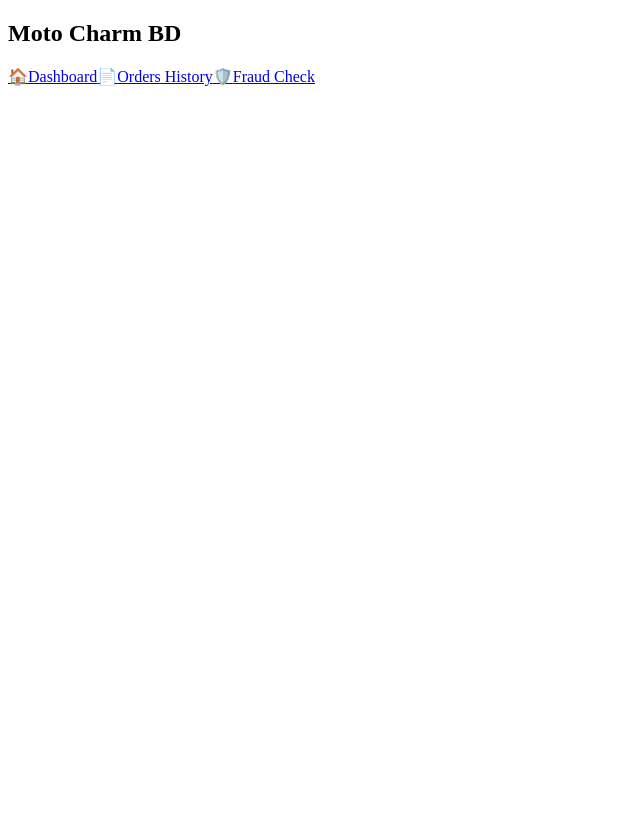
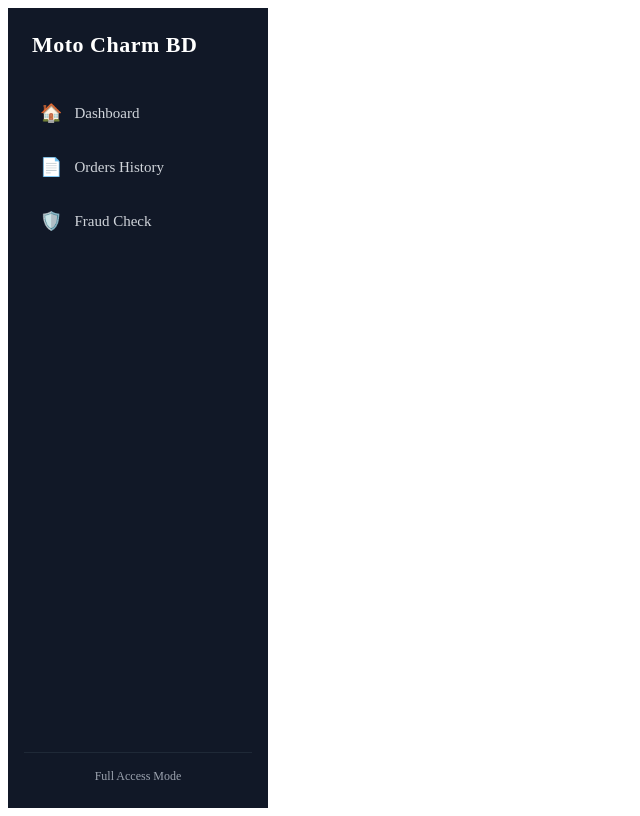
Before and after one commit to motocharmbd/motocharmbd-erp, a Next.js app: page / in a window 1280 px wide. Shown: the whole page, without its empty margins (0-640 px from the left). Built offline with nearby package versions, Linux system fonts and the light colour scheme.

Commit message:
Refactor Sidebar component to use menuItems array

```diff
--- a/app/layout.tsx
+++ b/app/layout.tsx
@@ -1,48 +1,67 @@
 "use client";
 
-import Link from "next/navigation";
 import { usePathname } from "next/navigation";
 
 export default function Sidebar() {
   const pathname = usePathname();
 
+  const menuItems = [
+    { name: "Dashboard", href: "/dashboard", icon: "🏠" },
+    { name: "Orders History", href: "/orders-history", icon: "📄" },
+    { name: "Fraud Check", href: "/fraud-check", icon: "🛡️" },
+  ];
+
   return (
-    <aside className="w-64 bg-gray-900 text-white flex flex-col h-screen p-4 sticky top-0">
-      <div className="mb-8 px-2">
-        <h1 className="text-2xl font-bold tracking-wide">Moto Charm BD</h1>
+    <div style={{
+      width: "260px",
+      backgroundColor: "#111827",
+      color: "#ffffff",
+      minHeight: "100vh",
+      padding: "24px 16px",
+      display: "flex",
+      flexDirection: "column",
+      boxSizing: "border-box"
+    }}>
+      {/* Brand Title */}
+      <div style={{ marginBottom: "32px", paddingLeft: "8px" }}>
+        <h1 style={{ fontSize: "22px", fontWeight: "bold", margin: 0, letterSpacing: "0.5px" }}>
+          Moto Charm BD
+        </h1>
       </div>
 
-      <nav className="space-y-2 flex-1">
-        <a
-          href="/dashboard"
-          className={`flex items-center gap-3 px-4 py-3 rounded-xl font-medium transition ${
-            pathname === "/dashboard" ? "bg-blue-600 text-white" : "text-gray-300 hover:bg-gray-800 hover:text-white"
-          }`}
-        >
-          <span>🏠</span>
-          <span>Dashboard</span>
-        </a>
+      {/* Navigation Links */}
+      <nav style={{ display: "flex", flexDirection: "column", gap: "8px", flex: 1 }}>
+        {menuItems.map((item) => {
+          const isActive = pathname === item.href;
+          return (
+            <a
+              key={item.href}
+              href={item.href}
+              style={{
+                display: "flex",
+                alignItems: "center",
+                gap: "12px",
+                padding: "12px 16px",
+                borderRadius: "10px",
+                textDecoration: "none",
+                fontWeight: "500",
+                fontSize: "15px",
+                backgroundColor: isActive ? "#2563eb" : "transparent",
+                color: isActive ? "#ffffff" : "#d1d5db",
+                transition: "background 0.2s"
+              }}
+            >
+              <span style={{ fontSize: "18px" }}>{item.icon}</span>
+              <span>{item.name}</span>
+            </a>
+          );
+        })}
+      </nav>
 
-        <a
-          href="/orders-history"
-          className={`flex items-center gap-3 px-4 py-3 rounded-xl font-medium transition ${
-            pathname === "/orders-history" ? "bg-blue-600 text-white" : "text-gray-300 hover:bg-gray-800 hover:text-white"
-          }`}
-        >
-          <span>📄</span>
-          <span>Orders History</span>
-        </a>
-
-        <a
-          href="/fraud-check"
-          className={`flex items-center gap-3 px-4 py-3 rounded-xl font-medium transition ${
-            pathname === "/fraud-check" ? "bg-blue-600 text-white" : "text-gray-300 hover:bg-gray-800 hover:text-white"
-          }`}
-        >
-          <span>🛡️</span>
-          <span>Fraud Check</span>
-        </a>
-      </nav>
-    </aside>
+      {/* Footer info */}
+      <div style={{ borderTop: "1px solid #1f2937", paddingTop: "16px", textAlign: "center", fontSize: "12px", color: "#9ca3af" }}>
+        Full Access Mode
+      </div>
+    </div>
   );
 }
```
